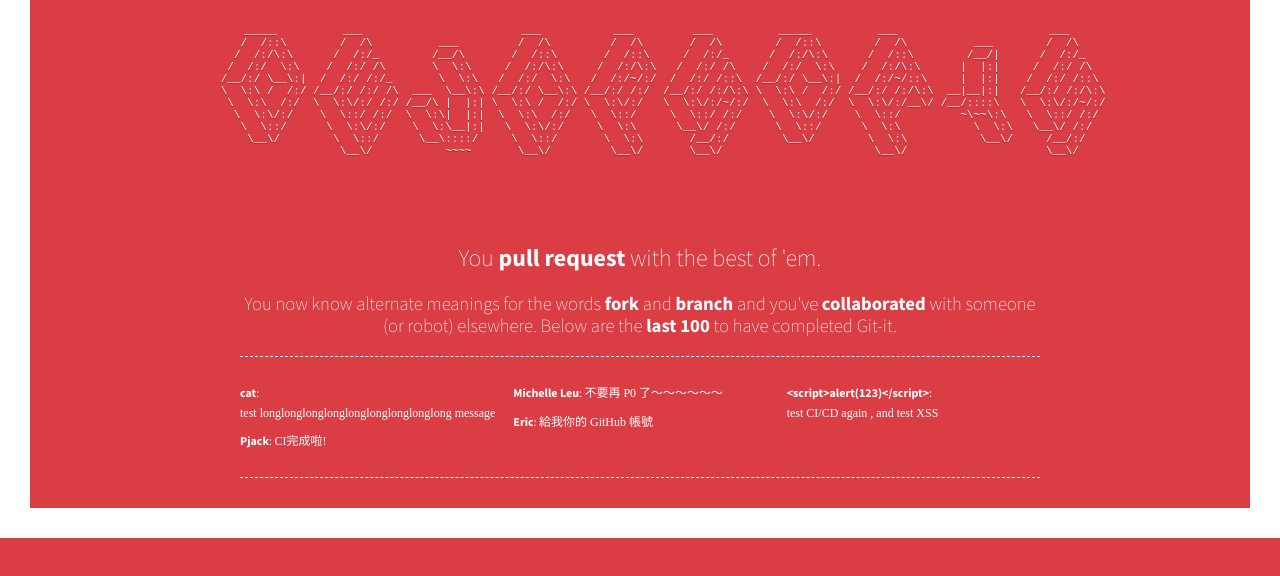
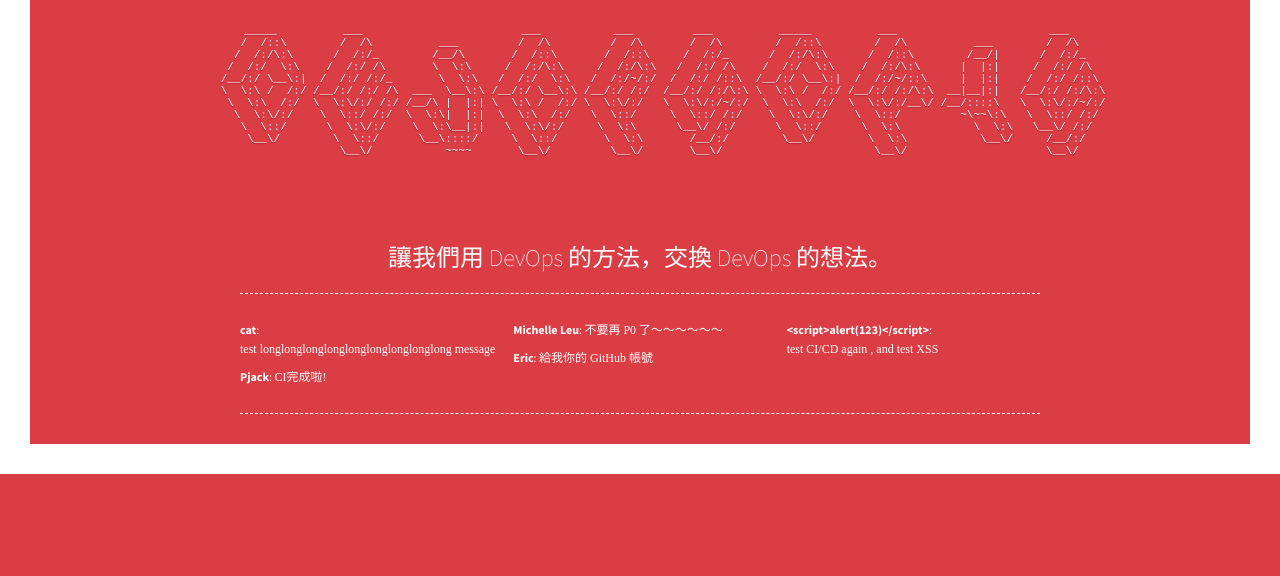
Before and after one commit to flywindy/gitops, a plain HTML site: page docs/index.html in a window 1280 px wide. Shown: the part 184-760 px from the top of the page. Drawn offline with Linux system fonts and the light colour scheme.

Commit message:
Update static files

```diff
--- a/docs/index.html
+++ b/docs/index.html
@@ -3,6 +3,7 @@
   <head>
     <meta charset="utf-8">
     <title>GitOps - 從 Git 出發</title>
+    <link rel="shortcut icon" href="static/logo/32x32.png">
     <link href='static/style.css' rel='stylesheet'>
     <link href='https://fonts.googleapis.com/css?family=Source+Sans+Pro:200,400,600,700,900' rel='stylesheet' type='text/css'>
   </head>
@@ -30,8 +31,7 @@
     </div>
   </div>
     <div class="container">
-      <h2 style="text-align: center;">You <strong>pull request</strong> with the best of 'em.</h2>
-      <h3>You now know alternate meanings for the words <strong>fork</strong> and <strong>branch</strong> and you've <strong>collaborated</strong> with someone (or robot) elsewhere.  Below are the <strong>last 100</strong> to have completed Git-it.</h3>
+      <h2 style="text-align: center;">讓我們用 DevOps 的方法，交換 DevOps 的想法。</h2>
 
       <div id="compatriots">
         <ul class="compatriots-list">
```
Also changed, not shown: docs/static/logo/32x32.png (added).
